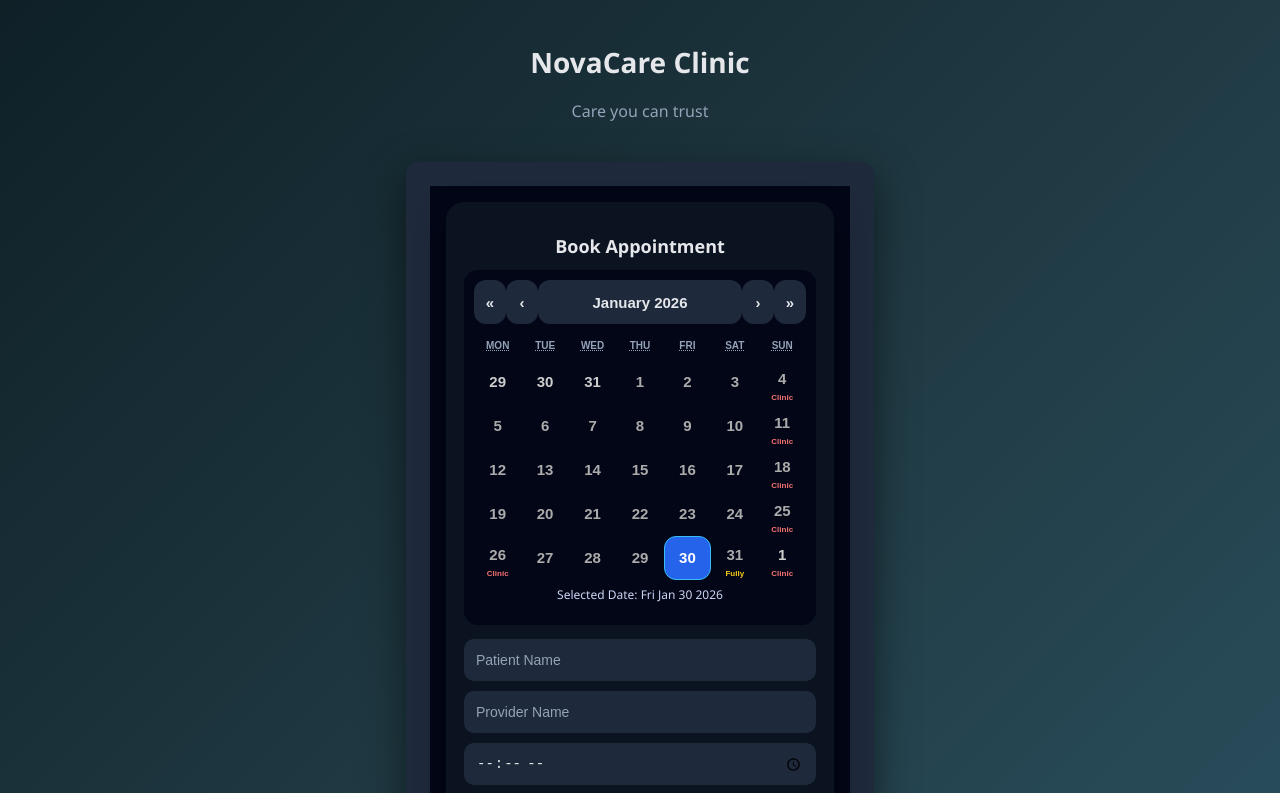
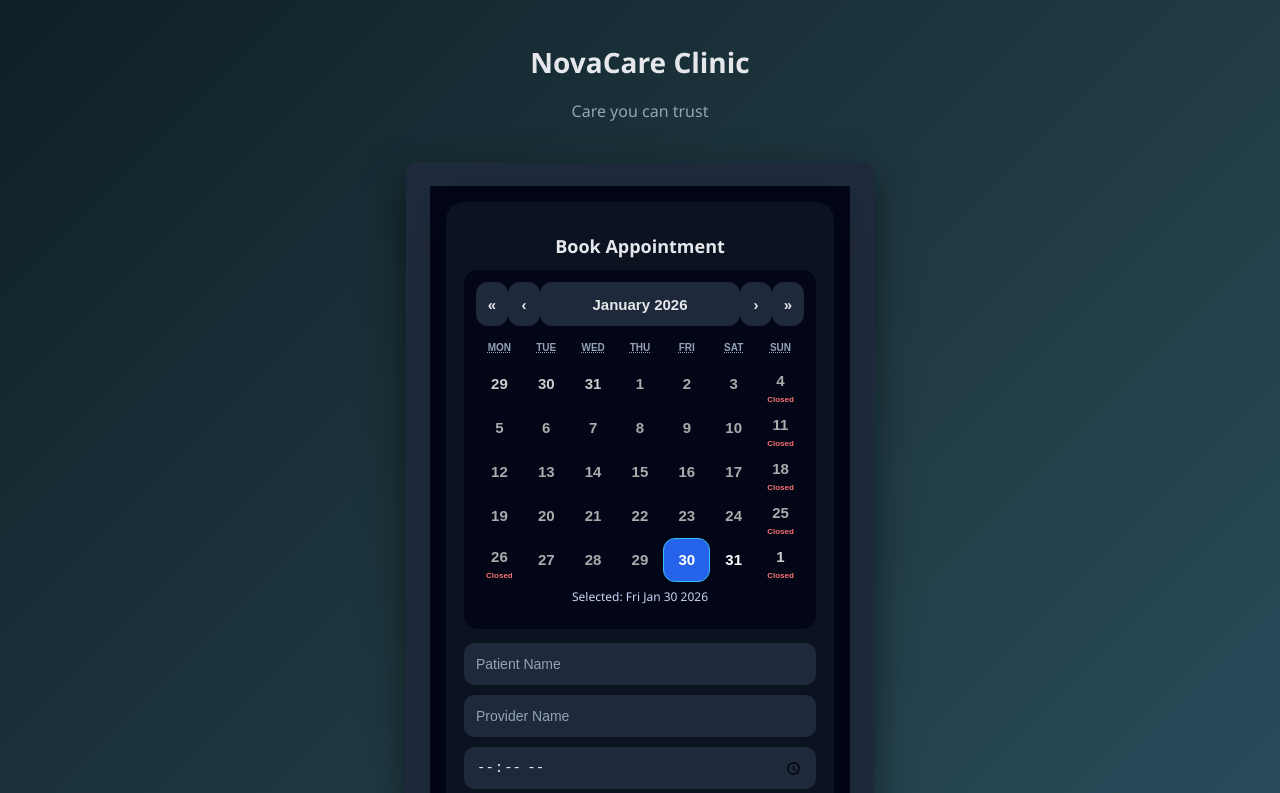
Before and after one commit to ghauravh/Appointment-Queue-System, a React (Create React App) app in the folder appointment-scheduler-frontend/: page / in a window 1280 px wide. Shown: the top 793 px of the page. Built offline with nearby package versions, Linux system fonts and the light colour scheme.

Commit message:
change in calendar

```diff
--- a/appointment-scheduler-frontend/src/components/CalendarComponent.css
+++ b/appointment-scheduler-frontend/src/components/CalendarComponent.css
@@ -1,11 +1,11 @@
 .calendar-container {
   background: #020617;
+  padding: 12px;
   border-radius: 14px;
-  padding: 10px;
   margin-bottom: 14px;
 }
 
-/* Base calendar */
+/* Base */
 .react-calendar {
   width: 100%;
   background: transparent !important;
@@ -29,12 +29,9 @@
   font-size: 14px;
 }
 
-/* Month label */
 .react-calendar__navigation__label {
-  background: transparent !important;
   font-weight: 600;
   font-size: 14px;
-  color: #e5e7eb !important;
 }
 
 /* Weekdays */
@@ -67,27 +64,25 @@
   color: #475569 !important;
 }
 
-/* Labels */
-.clinic-closed-text,
-.fully-booked-text {
+/* Status labels */
+.status {
   display: block;
   font-size: 8px;
   margin-top: 1px;
   text-align: center;
 }
 
-.clinic-closed-text {
+.status.closed {
   color: #f87171;
 }
 
-.fully-booked-text {
+.status.full {
   color: #facc15;
 }
 
-/* Selected date text */
 .selected-date {
   font-size: 12px;
   color: #cbd5f5;
+  text-align: center;
   margin-top: 6px;
-  text-align: center;
 }
--- a/appointment-scheduler-frontend/src/components/CalendarComponent.js
+++ b/appointment-scheduler-frontend/src/components/CalendarComponent.js
@@ -3,21 +3,14 @@ import Calendar from "react-calendar";
 import "react-calendar/dist/Calendar.css";
 import "./CalendarComponent.css";
 
-/* ✅ Custom clinic holidays (YYYY-MM-DD) */
-const HOLIDAYS = [
-  "2026-01-26", // Republic Day
-  "2026-08-15", // Independence Day
-  "2026-10-02", // Gandhi Jayanti
-];
+/* Clinic holidays */
+const HOLIDAYS = ["2026-01-26", "2026-10-02"];
 
-/* ✅ Max appointments per day */
+/* Booking rules (UI only) */
 const MAX_APPOINTMENTS_PER_DAY = 10;
-
-/* ✅ Mock booking counts (UI-only) */
 const BOOKED_DATES = {
-  "2026-01-31": 10,
   "2026-02-05": 10,
-  "2026-02-10": 8,
+  "2026-02-12": 10,
 };
 
 const CalendarComponent = ({ onDateChange }) => {
@@ -26,17 +19,12 @@ const CalendarComponent = ({ onDateChange }) => {
 
   const [selectedDate, setSelectedDate] = useState(today);
 
-  /* 🔹 Helper: format date as YYYY-MM-DD */
   const formatDate = (date) => date.toISOString().split("T")[0];
-
-  /* 🔹 Helper: check holiday */
   const isHoliday = (date) => HOLIDAYS.includes(formatDate(date));
-
-  /* 🔹 Helper: check fully booked */
   const isFullyBooked = (date) =>
     BOOKED_DATES[formatDate(date)] >= MAX_APPOINTMENTS_PER_DAY;
 
-  const handleDateChange = (date) => {
+  const handleChange = (date) => {
     setSelectedDate(date);
     onDateChange(date);
   };
@@ -45,37 +33,27 @@ const CalendarComponent = ({ onDateChange }) => {
     <div className="calendar-container">
       <Calendar
         value={selectedDate}
-        onChange={handleDateChange}
+        onChange={handleChange}
         minDate={today}
-
-        /* ❌ Disable Sundays, holidays, fully booked days */
         tileDisabled={({ date, view }) =>
           view === "month" &&
           (date.getDay() === 0 || isHoliday(date) || isFullyBooked(date))
         }
-
-        /* 📝 Status text on tiles */
         tileContent={({ date, view }) => {
           if (view !== "month") return null;
 
           if (date.getDay() === 0 || isHoliday(date)) {
-            return (
-              <span className="clinic-closed-text">Clinic Closed</span>
-            );
+            return <span className="status closed">Closed</span>;
           }
-
           if (isFullyBooked(date)) {
-            return (
-              <span className="fully-booked-text">Fully Booked</span>
-            );
+            return <span className="status full">Full</span>;
           }
-
           return null;
         }}
       />
 
       <p className="selected-date">
-        Selected Date: {selectedDate.toDateString()}
+        Selected: {selectedDate.toDateString()}
       </p>
     </div>
   );
```
